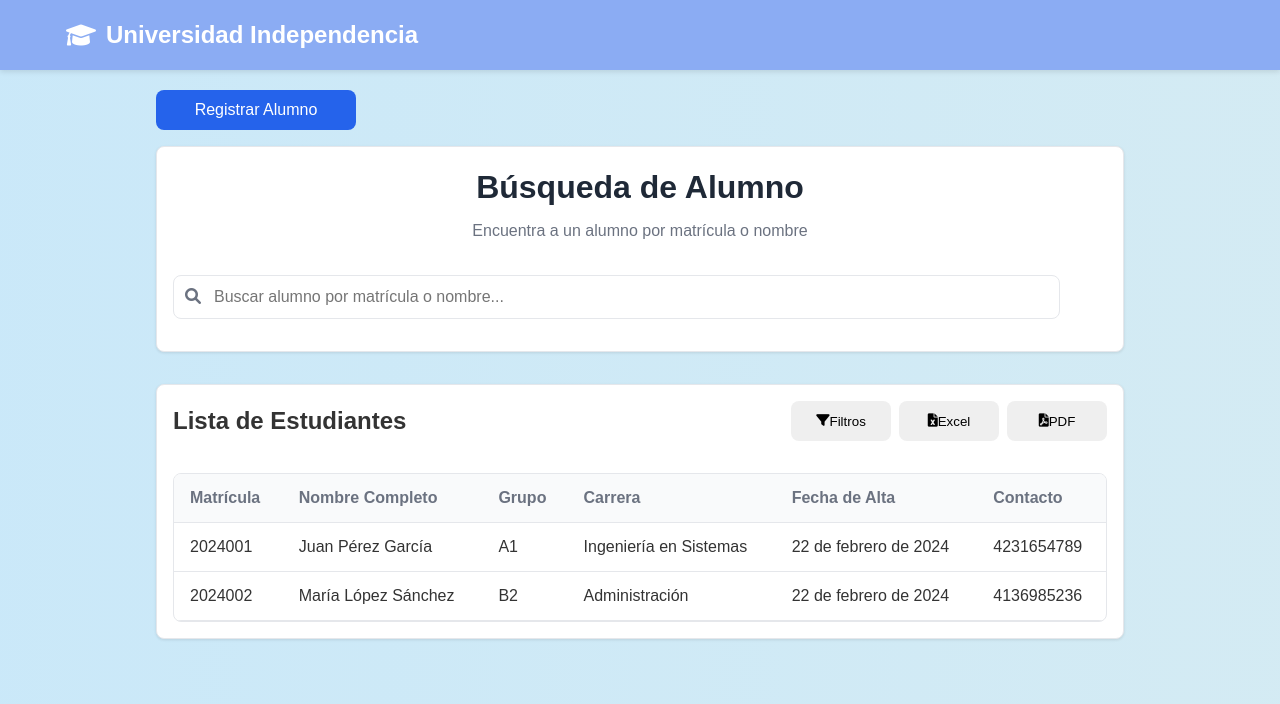
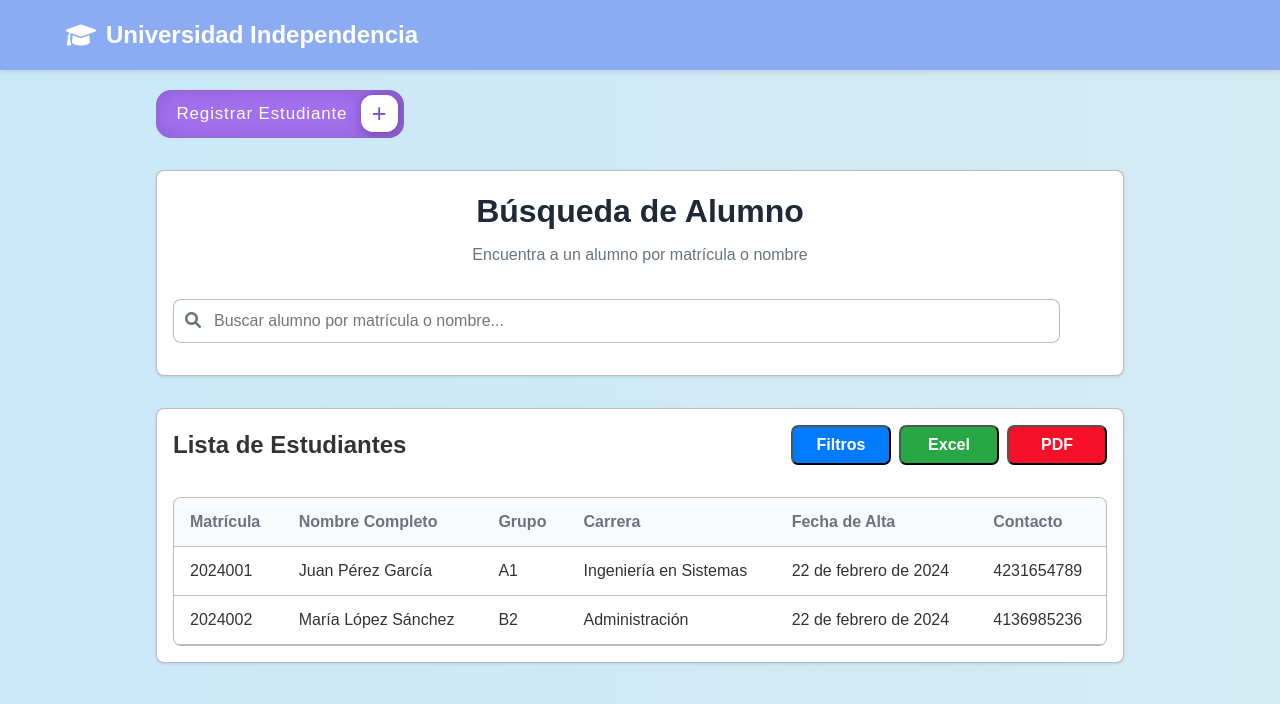
Before and after one commit to IsaacCanoH/CRUD_Registro-de-Estudiante, an Angular app in the folder client/: page /se in a window 1280 px wide. Shown: the top 704 px of the page. Built offline with nearby package versions, Linux system fonts and the light colour scheme.

Commit message:
Modificacion Diseño

```diff
--- a/client/src/app/components/docente-extracurricular/docente-extracurricular.component.css
+++ b/client/src/app/components/docente-extracurricular/docente-extracurricular.component.css
@@ -122,7 +122,7 @@
     position: fixed;
     top: 100px;
     right: 20px;
-    background-color: #3d9940dc;
+    background-color: #3d99409a;
     color: white;
     font-weight: 600;
     font-family: sans-serif;
@@ -183,6 +183,10 @@
     opacity: 1;
   }
 
+  :host .second-container {
+    margin-top: 2rem;
+  }
+
   @media (max-width: 768px) {
     :host .form-row {
       flex-direction: column;
--- a/client/src/app/components/docente-extracurricular/docente-extracurricular.component.html
+++ b/client/src/app/components/docente-extracurricular/docente-extracurricular.component.html
@@ -90,4 +90,27 @@
       </div>
     </form>
   </div>
+
+  <div class="form-container second-container">
+    <h2>Cargar observaciones por documento</h2>
+    <div class="form-row">
+      <div class="form-group">
+        <input type="file" id="fileInput" (change)="onFileSelected($event)" />
+      </div>
+      <div class="form-group">
+        <button class="animated-button" (click)="subirArchivo()">
+          <span>Cargar Datos</span>
+          <span></span>
+        </button>
+      </div>
+    </div>
+    <div class="form-row">
+      <div class="form-group">
+        <button class="animated-button" (click)="descargarPalntilla()" >
+          <span>Obtener Plantilla</span>
+          <span></span>
+        </button>
+      </div>
+    </div>
+  </div>
 </div>
--- a/client/src/app/components/docente-extracurricular/docente-extracurricular.component.ts
+++ b/client/src/app/components/docente-extracurricular/docente-extracurricular.component.ts
@@ -18,6 +18,7 @@ export class DocenteExtracurricularComponent implements OnInit{
   actividades: any[] = [];
   docentes: any[] = [];
   notificacionMensaje: string | null = null;
+  archivo: File | null = null;
 
   constructor(
     private actividadService: ActividadService,
@@ -81,4 +82,31 @@ export class DocenteExtracurricularComponent implements OnInit{
   limpiarFormulario() {
     this.matricula = this.docente = this.actividad = this.fechaInicio = this.fechaFin = this.resultado = '';
   }
+
+  onFileSelected(event: any): void {
+    const file = event.target.files[0];
+    if (file) {
+      this.archivo = file;
+    }
+  }
+
+  subirArchivo(): void {
+    if (this.archivo) {
+      this.actividadService.subirArchivo(this.archivo).subscribe(
+        (res) => {
+          console.log('Archivo subido con éxito:', res);
+          this.notificacionService.showNotification('Archivo subido correctamente.');
+          this.archivo = null;
+        },
+        (error) => {
+          console.error('Error al subir el archivo:', error);
+          this.notificacionService.showNotification('Error al subir el archivo.');
+        }
+      );
+    }
+  }
+
+  descargarPalntilla(): void {
+    this.actividadService.descargarPlantilla();
+  }
 }
--- a/client/src/app/components/observacion-docente/observacion-docente.component.css
+++ b/client/src/app/components/observacion-docente/observacion-docente.component.css
@@ -5,7 +5,7 @@
   --background-color: #ffffff;
   --text-color: #1f2937;
   --text-muted: #6b7280;
-  --border-color: #e5e7eb;
+  --border-color: #0e0f0f48;
   --success-color: #10b981;
   --error-color: #ef4444;
   --border-radius: 0.5rem;
@@ -183,6 +183,10 @@
   opacity: 1;
 }
 
+:host .second-container {
+  margin-top: 2rem;
+}
+
 @media (max-width: 768px) {
   :host .form-row {
     flex-direction: column;
--- a/client/src/app/components/observacion-docente/observacion-docente.component.html
+++ b/client/src/app/components/observacion-docente/observacion-docente.component.html
@@ -114,4 +114,19 @@
       </div>
     </form>
   </div>
+
+  <div class="form-container second-container">
+    <h2>Cargar observaciones por documento</h2>
+    <div class="form-row">
+      <div class="form-group">
+        <input type="file" id="fileInput" />
+      </div>
+      <div class="form-group">
+        <button  class="animated-button">
+          <span>Cargar</span>
+          <span></span>
+        </button>
+      </div>
+    </div>
+  </div>
 </div>
--- a/client/src/app/components/servicios-escolares/servicios-escolares.component.css
+++ b/client/src/app/components/servicios-escolares/servicios-escolares.component.css
@@ -5,7 +5,7 @@
   --background-color: #ffffff;
   --text-color: #1f2937;
   --text-muted: #6b7280;
-  --border-color: #e5e7eb;
+  --border-color: #0e0f0f48;
   --success-color: #10b981;
   --error-color: #ef4444;
   --border-radius: 0.5rem;
@@ -383,6 +383,197 @@ th {
   font-size: 0.875rem;
 }
 
+.cssbuttons-io-button-new {
+  margin-bottom: 2rem;
+  background: #a370f0;
+  color: white;
+  font-family: sans-serif;
+  padding: 0.35em;
+  padding-left: 1.2em;
+  font-size: 17px;
+  font-weight: 500;
+  border-radius: 0.9em;
+  border: none;
+  letter-spacing: 0.05em;
+  display: flex;
+  align-items: center;
+  box-shadow: inset 0 0 1.6em -0.6em #714da6;
+  overflow: hidden;
+  position: relative;
+  height: 2.8em;
+  padding-right: 3.3em;
+  cursor: pointer;
+}
+
+.cssbuttons-io-button-new .icon-new {
+  background: white;
+  margin-left: 1em;
+  position: absolute;
+  display: flex;
+  align-items: center;
+  justify-content: center;
+  height: 2.2em;
+  width: 2.2em;
+  border-radius: 0.7em;
+  box-shadow: 0.1em 0.1em 0.6em 0.2em #7b52b9;
+  right: 0.3em;
+  transition: all 0.3s;
+}
+
+.cssbuttons-io-button-new:hover .icon-new {
+  width: calc(100% - 0.6em);
+}
+
+.cssbuttons-io-button-new .icon-new svg {
+  width: 1.1em;
+  transition: transform 0.3s;
+  color: #7b52b9;
+}
+
+.cssbuttons-io-button-new:hover .icon-new svg {
+  transform: translateX(0.1em);
+}
+
+.cssbuttons-io-button-new:active .icon-new {
+  transform: scale(0.95);
+}
+
+.button {
+  --width: 100px;
+  --height: 40px;
+  --tooltip-height: 35px;
+  --tooltip-width: 90px;
+  --gap-between-tooltip-to-button: 18px;
+  --tooltip-color: #fff;
+  width: var(--width);
+  height: var(--height);
+  position: relative;
+  text-align: center;
+  border-radius: 0.45em;
+  font-family: "Arial";
+  font-size: 1rem;
+  font-weight: bold;
+  transition: background 0.3s;
+  display: flex;
+  align-items: center;
+  justify-content: center;
+}
+
+.button::before {
+  position: absolute;
+  content: attr(data-tooltip);
+  width: var(--tooltip-width);
+  height: var(--tooltip-height);
+  background-color: var(--tooltip-color);
+  font-size: 0.9rem;
+  color: #111;
+  border-radius: .25em;
+  line-height: var(--tooltip-height);
+  bottom: calc(var(--height) + var(--gap-between-tooltip-to-button) + 10px);
+  left: calc(50% - var(--tooltip-width) / 2);
+}
+
+.button::after {
+  position: absolute;
+  content: '';
+  width: 0;
+  height: 0;
+  border: 10px solid transparent;
+  border-top-color: var(--tooltip-color);
+  left: calc(50% - 10px);
+  bottom: calc(100% + var(--gap-between-tooltip-to-button) - 10px);
+}
+
+.button::after, .button::before {
+  display: none;
+}
+
+.text {
+  display: flex;
+  align-items: center;
+  justify-content: center;
+}
+
+.button-wrapper, .text, .icon {
+  overflow: hidden;
+  position: absolute;
+  width: 100%;
+  height: 100%;
+  left: 0;
+  color: #fff;
+}
+
+.text {
+  top: 0;
+}
+
+.text, .icon {
+  transition: top 0.5s;
+}
+
+.icon {
+  color: #ffffff;
+  top: 100%;
+  display: flex;
+  align-items: center;
+  justify-content: center;
+  font-size: 1rem;
+  font-weight: bold;
+}
+
+.button-filters {
+  background: #007bff;
+}
+
+.button-filters:hover {
+  background: #0056b3;
+}
+
+.button-excel {
+  background: #28a745;
+}
+
+.button-excel:hover {
+  background: #218838;
+}
+
+.button-pdf {
+  background: #f71128;
+}
+
+.button-pdf:hover {
+  background: #c82333;
+}
+
+.button:hover .text {
+  top: -100%;
+}
+
+.button:hover .icon {
+  top: 0;
+  color: white !important;
+}
+
+.button:hover:before, .button:hover:after {
+  opacity: 1;
+  visibility: visible;
+}
+
+.button:hover:after {
+  bottom: calc(var(--height) + var(--gap-between-tooltip-to-button) - 20px);
+}
+
+.button:hover:before {
+  bottom: calc(var(--height) + var(--gap-between-tooltip-to-button));
+}
+
+.actions {
+  display: flex;
+  gap: 10px;
+  justify-content: center;
+}
+
+
 @media (max-width: 768px) {
   :host .card-header {
     flex-direction: column;
--- a/client/src/app/components/servicios-escolares/servicios-escolares.component.html
+++ b/client/src/app/components/servicios-escolares/servicios-escolares.component.html
@@ -1,6 +1,11 @@
 <div class="container">
-  <div class="register-button-container">
-    <button class="btn btn-primary">Registrar Alumno</button>
+  <div class="register-button-container-new">
+    <button class="cssbuttons-io-button-new">
+      Registrar Estudiante
+      <div class="icon-new">
+        <span style="font-size: 1.5em; color: #7b52b9;">+</span>
+      </div>
+    </button>
   </div>
 
   <div class="search-container">
@@ -162,19 +167,31 @@
     <div class="header-container">
       <h2>Lista de Estudiantes</h2>
       <div class="actions">
-        <button class="btn" (click)="toggleFilters()">
-          <i class="fas fa-filter"></i>
-          Filtros
+        <button class="button button-filters" (click)="toggleFilters()">
+            <div class="button-wrapper">
+                <div class="text">Filtros</div>
+                <span class="icon">
+                    <i class="fas fa-filter"></i>
+                </span>
+            </div>
         </button>
-        <button class="btn">
-          <i class="fas fa-file-excel"></i>
-          Excel
+        <button class="button button-excel">
+            <div class="button-wrapper">
+                <div class="text">Excel</div>
+                <span class="icon">
+                    <i class="fas fa-download"></i>
+                </span>
+            </div>
         </button>
-        <button class="btn">
-          <i class="fas fa-file-pdf"></i>
-          PDF
+        <button class="button button-pdf">
+            <div class="button-wrapper">
+                <div class="text">PDF</div>
+                <span class="icon">
+                    <i class="fas fa-download"></i>
+                </span>
+            </div>
         </button>
-      </div>
+    </div>
     </div>
 
     <!-- Modal de Filtros -->
--- a/client/src/app/services/actividad.service.ts
+++ b/client/src/app/services/actividad.service.ts
@@ -28,4 +28,19 @@ export class ActividadService {
 
     return this.http.post(`${this.apiUrl}/upload`, formData);
   }
+
+  descargarPlantilla(): void {
+    const url = `${this.apiUrl}/generar-plantilla`;
+
+    this.http.get(url, { responseType: 'blob' }).subscribe((response) => {
+      const blob = new Blob([response], { type: 'application/vnd.openxmlformats-officedocument.spreadsheetml.sheet' });
+      const link = document.createElement('a');
+      link.href = window.URL.createObjectURL(blob);
+      link.download = 'Registro_Actividades.xlsx';
+      link.click();
+    }, error => {
+      console.error('Error al descargar la plantilla:', error);
+    });
+  }
+
 }
```
Also changed, not shown: 2 other files (tests, documents, lock files or other folders).
